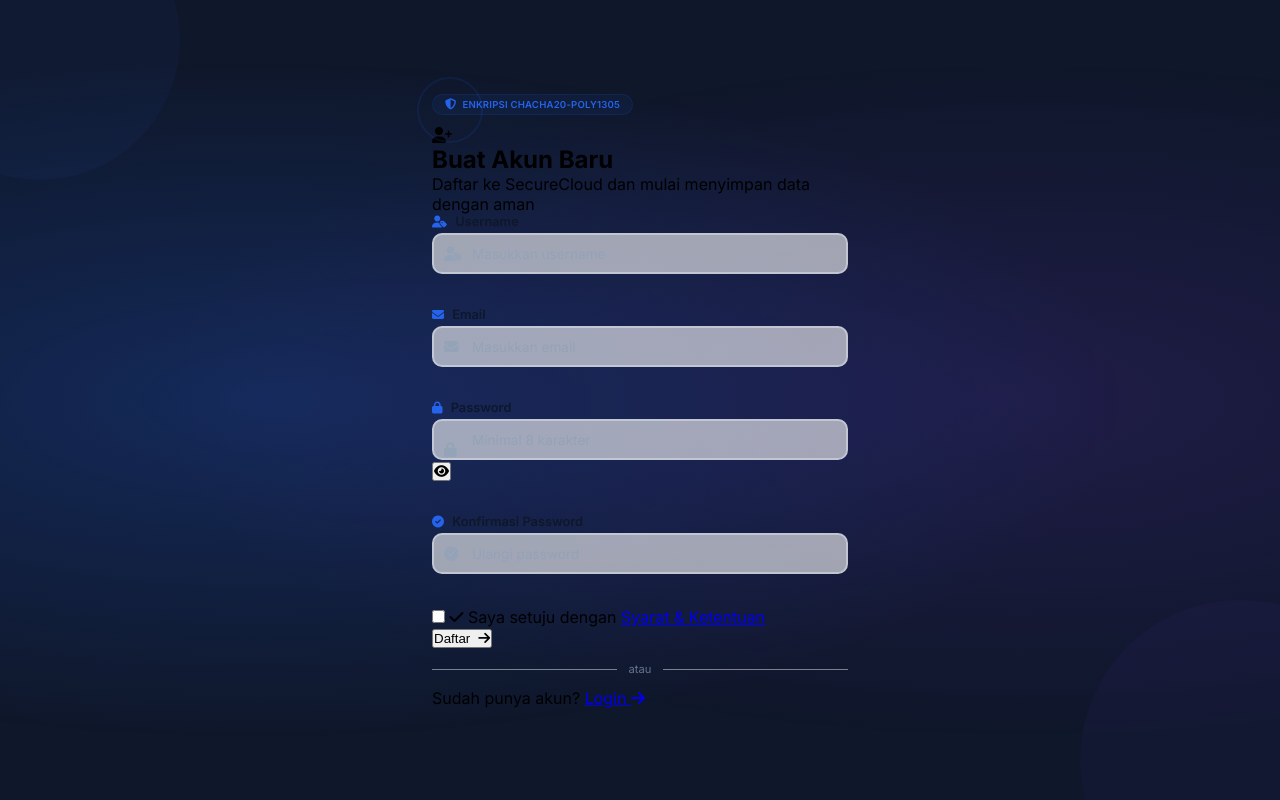
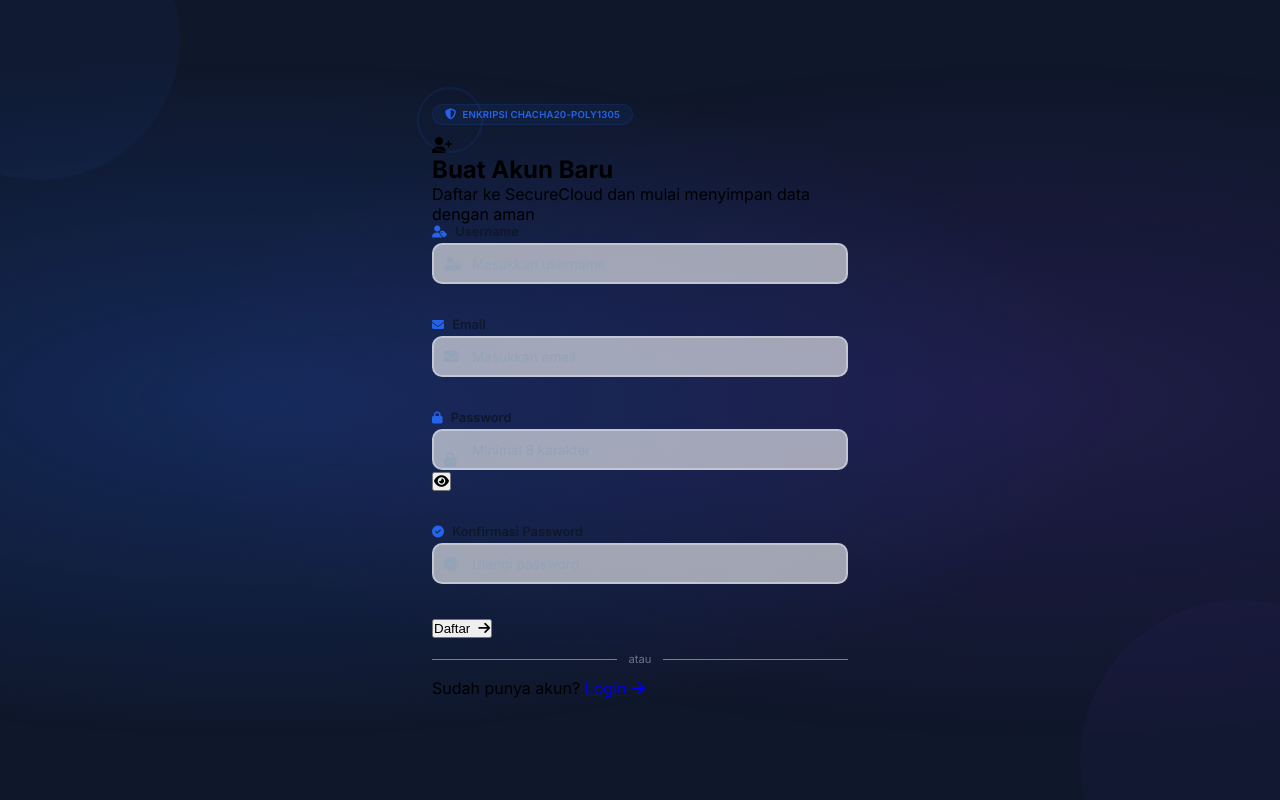
Before and after one commit to Ahfande/ChachaDrive, a Django app: page /register/ in a window 1280 px wide. Run offline with Django 4.2, Linux system fonts and the light colour scheme.

Commit message:
Update register.html

```diff
--- a/templates/register.html
+++ b/templates/register.html
@@ -23,9 +23,6 @@
     <div class="bg-animation">
         <div class="circle circle-1"></div>
         <div class="circle circle-2"></div>
-        <div class="circle circle-3"></div>
-        <div class="circle circle-4"></div>
-        <div class="circle circle-5"></div>
     </div>
 
     <!-- Container Utama -->
@@ -33,12 +30,6 @@
 
         <!-- Kotak Register -->
         <div class="register-box">
-
-            <!-- Dekorasi sudut -->
-            <div class="corner-deco corner-tl"></div>
-            <div class="corner-deco corner-tr"></div>
-            <div class="corner-deco corner-bl"></div>
-            <div class="corner-deco corner-br"></div>
 
             <!-- Badge keamanan -->
             <div class="security-badge">
@@ -123,17 +114,6 @@
                     <div class="form-error" id="passwordConfirmError"></div>
                 </div>
 
-                <!-- Terms -->
-                <div class="form-options">
-                    <label class="checkbox-label">
-                        <input type="checkbox" id="agreeTerms" required>
-                        <span class="custom-checkbox">
-                            <i class="fas fa-check"></i>
-                        </span>
-                        Saya setuju dengan <a href="#" class="terms-link">Syarat & Ketentuan</a>
-                    </label>
-                </div>
-
                 <!-- Tombol Daftar -->
                 <button type="submit" class="btn-register" id="registerBtn">
                     <span class="btn-content" id="btnContent">
```
